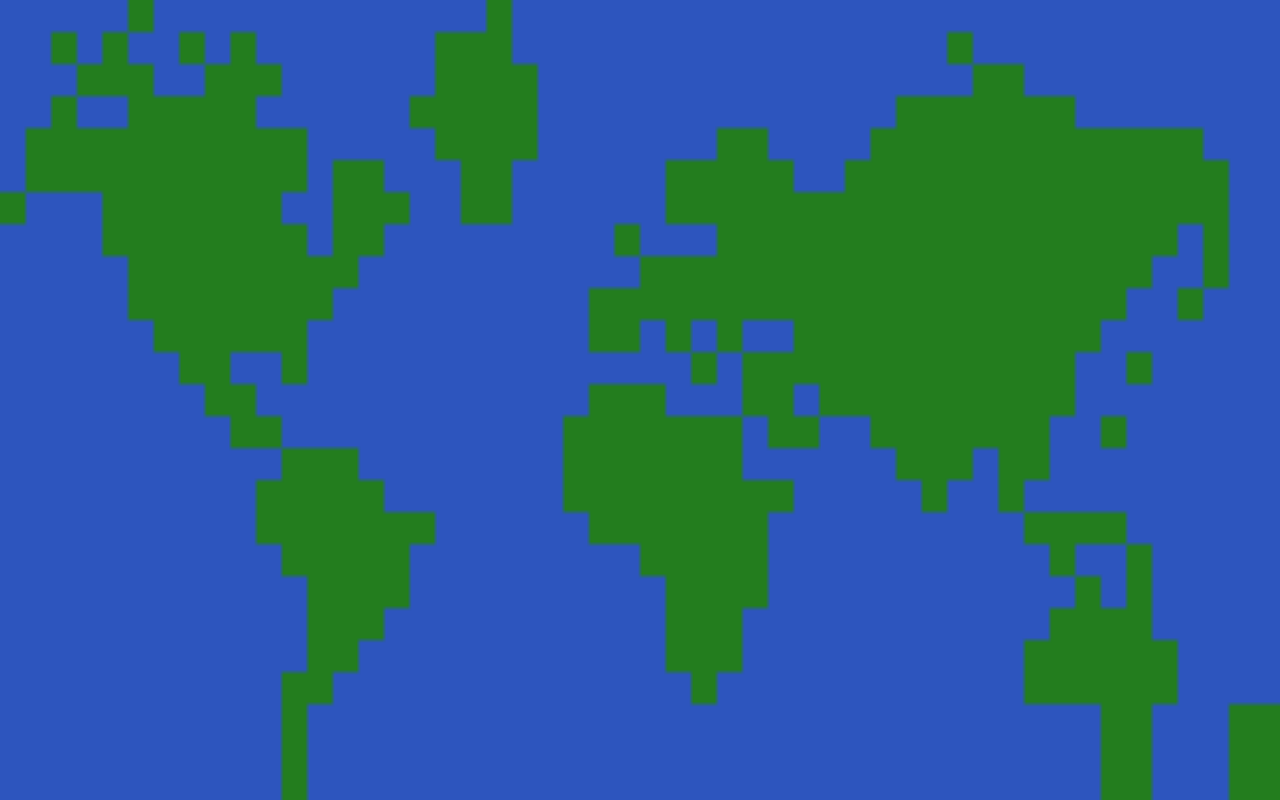
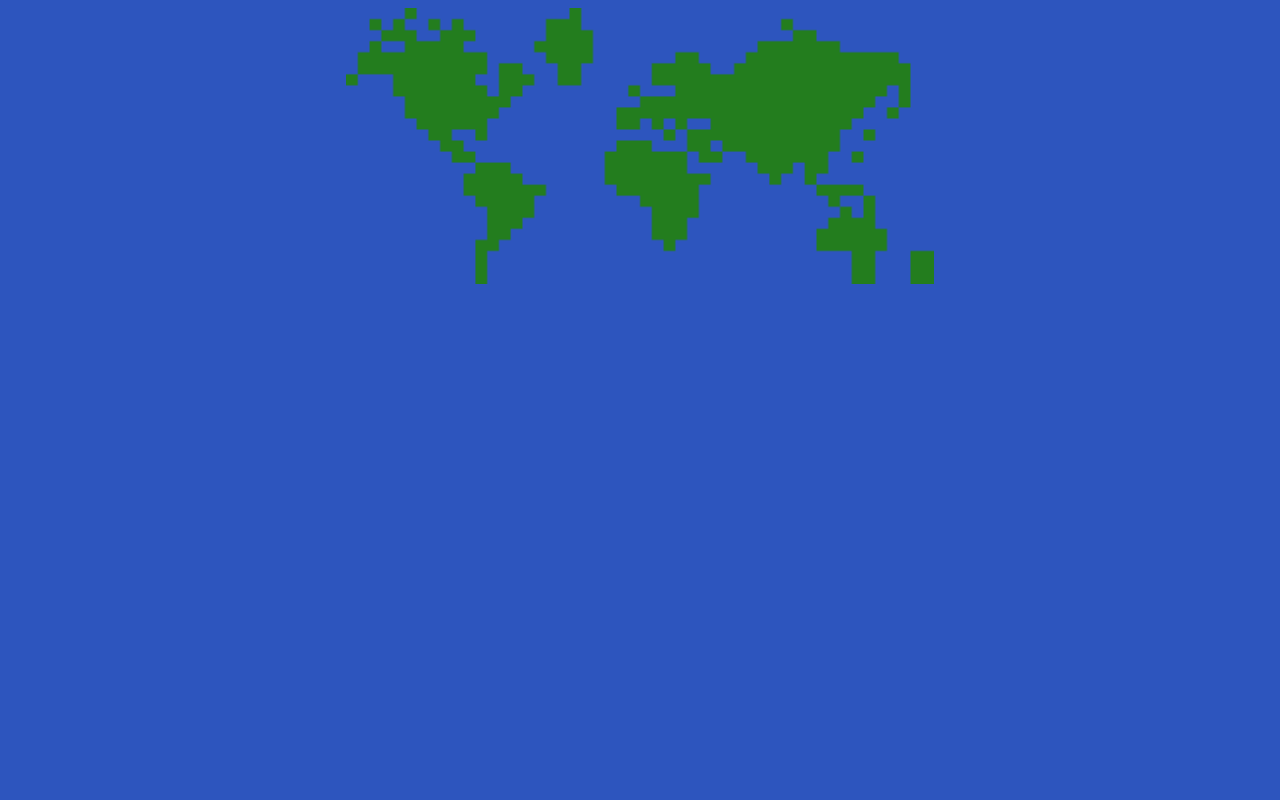
Before and after one commit to borkode/plague, a plain HTML site: page index.html in a window 1280 px wide. Drawn offline with Linux system fonts and the light colour scheme.

Commit message:
Update styles.css

```diff
--- a/styles.css
+++ b/styles.css
@@ -1,7 +1,15 @@
 canvas{
-    width:100%;
-    height:100%;
-    left:0%;
-    top:0%;
-    position:absolute;
+    width:588px;
+    height:276px;
 }
+
+html{
+    background-color:#2D55BE;
+    display:flex;
+    align-items:center;
+    flex-direction:column;
+    justify-content:center;
+    overflow-x:hidden;
+    overflow-y:hidden;
+    vertical-align:middle;
+}
```
